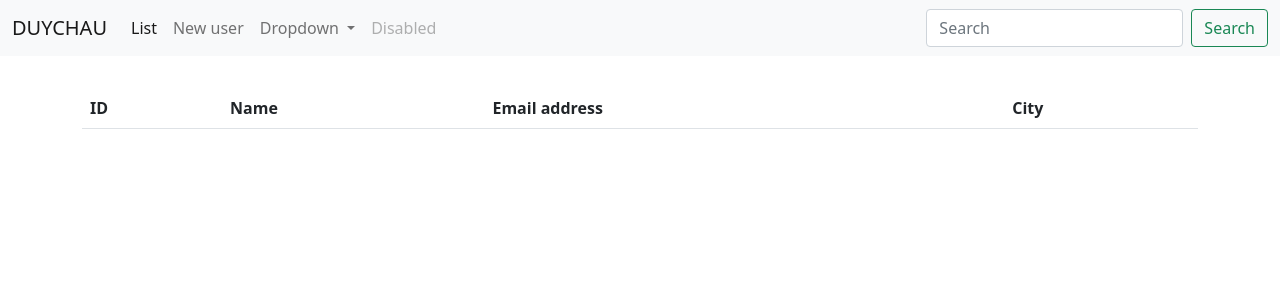
After one commit to tddnp/Express-mongoDB, a Node server app: page /listUser in a window 1280 px wide. The commit adds this page. Shown: the top 300 px of the page. Run offline with Node 20, Linux system fonts and the light colour scheme; data that the repository does not hold is empty; some libraries are stand-ins or nearby versions.

Commit message:
dynamic load data from services - database

```diff
--- a/server.js
+++ b/server.js
@@ -3,29 +3,14 @@ const express = require('express')
 const path = require('path')
 const configviewEngine = require('./src/config/viewEngine')
 const route = require('./src/routes/web')
-//database
-const mysql = require('mysql2')
-const { clearScreenDown } = require('readline')
+const connection = require('./src/config/database')
 
 const app = express()
 const port = process.env.PORT || 808
 
-//test dababase connection
-const connection = mysql.createConnection({
-    host: 'localhost',
-    port: '3307',
-    user: 'root',
-    password: '123456',
-    database: 'hoidanit'
-})
-
-connection.query(
-    'SELECT * FROM Users',
-    function (err, results, fields) {
-        console.log(results);
-        console.log(fields);
-    }
-)
+//config req.body
+app.use(express.json())
+app.use(express.urlencoded({ extended: true }))
 
 //config template engine
 configviewEngine(app)
--- a/src/controllers/homeControllers.js
+++ b/src/controllers/homeControllers.js
@@ -1,12 +1,35 @@
-const getHomePage = (req, res) => {
-    res.send('Hello from controller')
+const connection = require('../config/database')
+const { getAllUsers } = require('../services/CRUDServices')
+
+const getDuyCheo = (req, res) => {
+    return res.render('duyChau.ejs')
 }
 
-const getEjs = (req, res) => {
-    res.render('example.ejs')
+const getListUser = async (req, res) => {
+    let users = await getAllUsers()
+    return res.render('listUsers.ejs', { listUsers: users })
+}
+
+const getCreateNewUser = (req, res) => {
+    res.render('formCreateUser.ejs')
+}
+
+const postCreateNewUser = async (req, res) => {
+    let email = req.body.email
+    let name = req.body.name
+    let city = req.body.city
+
+    let [results, field] = await connection.query(
+        `INSERT INTO Users (name, email, city) VALUES (?, ?, ?)`, [name, email, city]
+    )
+
+    res.send("create successfully",)
+    res.redire
 }
 
 module.exports = {
-    getHomePage,
-    getEjs
+    postCreateNewUser,
+    getCreateNewUser,
+    getDuyCheo,
+    getListUser
 }
--- /dev/null
+++ b/src/public/css/beiu.css
@@ -0,0 +1,46 @@
+div.gallery {
+    border: 1px solid #ccc;
+}
+
+div.gallery:hover {
+    border: 1px solid #777;
+}
+
+div.gallery img {
+    width: 100%;
+    height: auto;
+}
+
+div.desc {
+    padding: 15px;
+    text-align: center;
+}
+
+* {
+    box-sizing: border-box;
+}
+
+.responsive {
+    padding: 0 6px;
+    float: left;
+    width: 24.99999%;
+}
+
+@media only screen and (max-width: 700px) {
+    .responsive {
+        width: 49.99999%;
+        margin: 6px 0;
+    }
+}
+
+@media only screen and (max-width: 500px) {
+    .responsive {
+        width: 100%;
+    }
+}
+
+.clearfix:after {
+    content: "";
+    display: table;
+    clear: both;
+}
--- a/src/public/css/style.css
+++ b/src/public/css/style.css
@@ -1,3 +1,11 @@
 .img-gundam {
     width: 500px;
 }
+
+table {
+    margin-top: 2rem;
+}
+
+.beiu {
+    img: 20px;
+}
--- /dev/null
+++ b/src/services/CRUDServices.js
@@ -0,0 +1,11 @@
+//import connection from "../config/database";
+const connection = require("../config/database")
+
+const getAllUsers = async () => {
+    let [results, fields] = await connection.query(`SELECT * FROM Users`)
+    return results
+}
+
+module.exports = {
+    getAllUsers
+}
--- /dev/null
+++ b/src/views/listUsers.ejs
@@ -0,0 +1,92 @@
+<!DOCTYPE html>
+<html lang="en">
+
+<head>
+    <meta charset="UTF-8">
+    <meta name="viewport" content="width=device-width, initial-scale=1.0">
+    <title>Homepage</title>
+    <link rel="stylesheet" href="/css/style.css">
+    <link rel="stylesheet" href="/css/beiu.css">
+    <link href="https://cdn.jsdelivr.net/npm/bootstrap@5.0.2/dist/css/bootstrap.min.css" rel="stylesheet"
+        integrity="sha384-EVSTQN3/azprG1Anm3QDgpJLIm9Nao0Yz1ztcQTwFspd3yD65VohhpuuCOmLASjC" crossorigin="anonymous">
+    <script src="https://cdn.jsdelivr.net/npm/bootstrap@5.0.2/dist/js/bootstrap.bundle.min.js"
+        integrity="sha384-MrcW6ZMFYlzcLA8Nl+NtUVF0sA7MsXsP1UyJoMp4YLEuNSfAP+JcXn/tWtIaxVXM"
+        crossorigin="anonymous"></script>
+</head>
+
+<body>
+    <!--NAVBAR-->
+    <nav class="navbar navbar-expand-lg navbar-light bg-light">
+        <div class="container-fluid">
+            <a class="navbar-brand" href="/">DUYCHAU</a>
+            <div class="collapse navbar-collapse" id="navbarSupportedContent">
+                <ul class="navbar-nav me-auto mb-2 mb-lg-0">
+                    <li class="nav-item">
+                        <a class="nav-link active" aria-current="page" href="/listUser">List</a>
+                    </li>
+                    <li class="nav-item">
+                        <a class="nav-link" href="/create-user">New user</a>
+                    </li>
+                    <li class="nav-item dropdown">
+                        <a class="nav-link dropdown-toggle" href="#" id="navbarDropdown" role="button"
+                            data-bs-toggle="dropdown" aria-expanded="false">
+                            Dropdown
+                        </a>
+                        <ul class="dropdown-menu" aria-labelledby="navbarDropdown">
+                            <li><a class="dropdown-item" href="#">Action</a></li>
+                            <li><a class="dropdown-item" href="#">Another action</a></li>
+                            <li>
+                                <hr class="dropdown-divider">
+                            </li>
+                            <li><a class="dropdown-item" href="#">Something else here</a></li>
+                        </ul>
+                    </li>
+                    <li class="nav-item">
+                        <a class="nav-link disabled" href="#" tabindex="-1" aria-disabled="true">Disabled</a>
+                    </li>
+                </ul>
+                <form class="d-flex">
+                    <input class="form-control me-2" type="search" placeholder="Search" aria-label="Search">
+                    <button class="btn btn-outline-success" type="submit">Search</button>
+                </form>
+            </div>
+        </div>
+    </nav>
+    <!--NAVBAR-->
+    <!--Table-->
+    <div class="container">
+        <!-- <%= JSON.stringify(listUsers) %> -->
+        <table class="table table-hover">
+            <tr>
+                <th>ID</th>
+                <th>Name</th>
+                <th>Email address</th>
+                <th>City</th>
+            </tr>
+            <% listUsers.forEach(function(user) { %>
+                <tr>
+                    <td>
+                        <%= user.id%>
+                    </td>
+                    <td>
+                        <%= user.name%>
+                    </td>
+                    <td>
+                        <%= user.email%>
+                    </td>
+                    <td>
+                        <%= user.city%>
+                    </td>
+                    <td>
+                        <button>Edit</button>
+                        <button>Delete</button>
+                    </td>
+                </tr>
+
+                <% }) %>
+        </table>
+    </div>
+    <!--Table-->
+</body>
+
+</html>
```
Also changed, not shown: src/config/database.js (added, +15 -0 lines), src/routes/web.js (+5 -3 lines), src/views/duyChau.ejs (added, +96 -0 lines), src/views/example.ejs (deleted, +0 -15 lines), src/views/formCreateUser.ejs (added, +79 -0 lines), src/public/images/beiu.jpg (added), src/public/images/beiu2.jpg (added), 4 other files.
